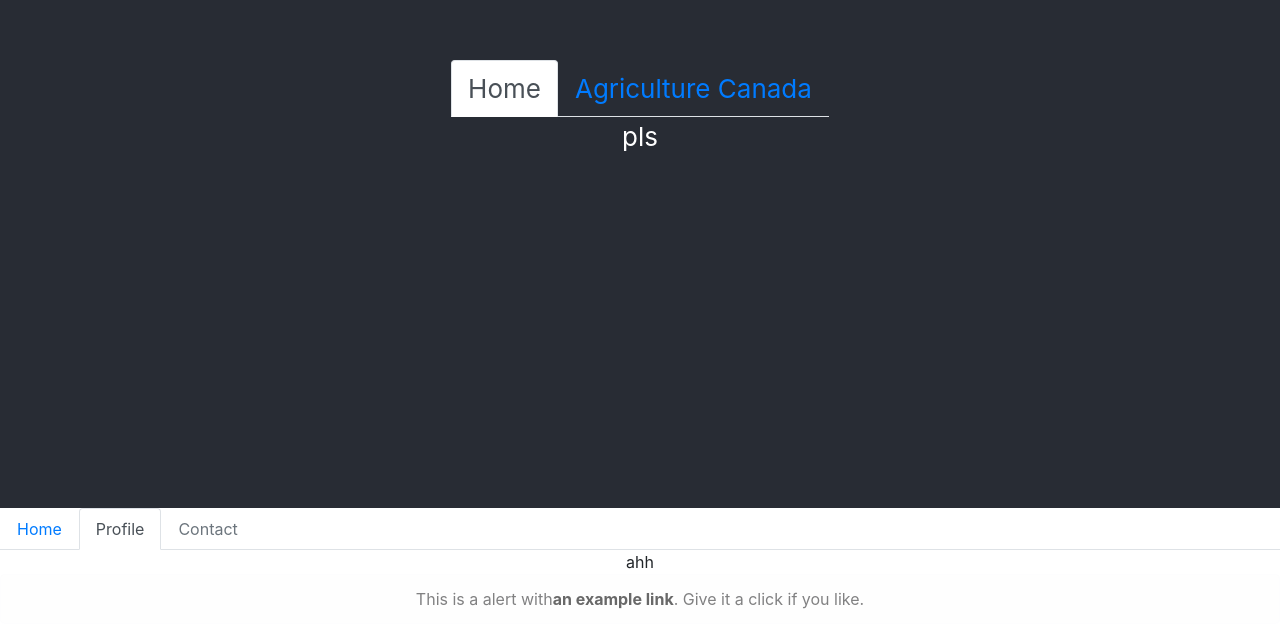
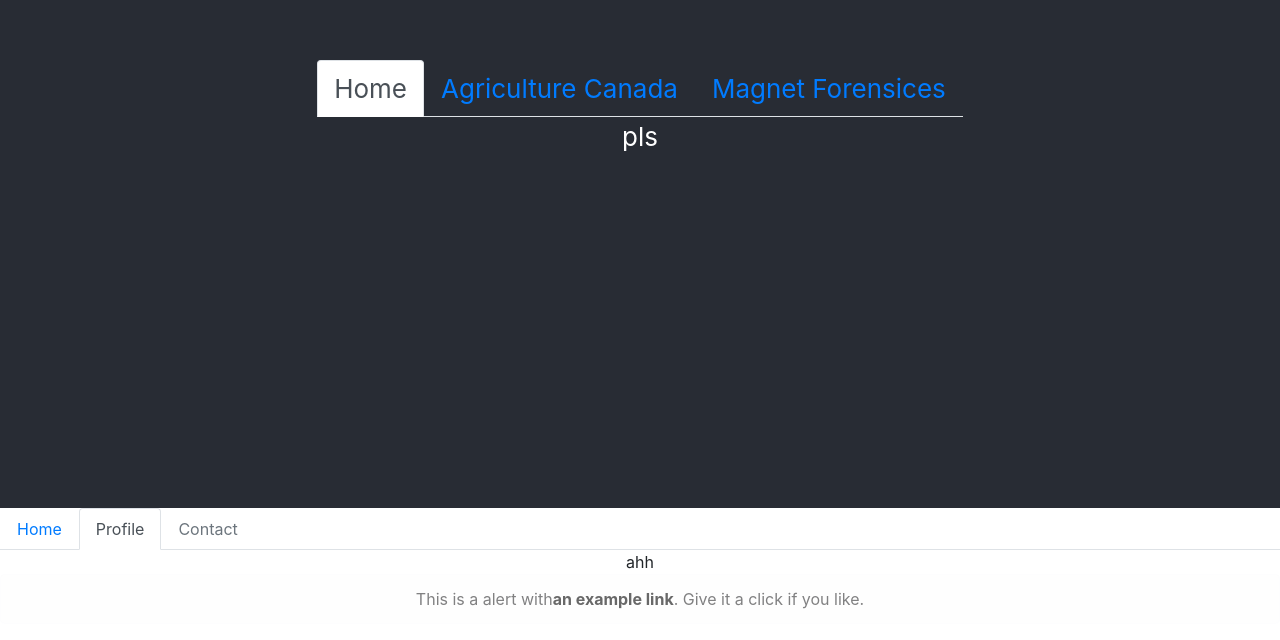
Before and after one commit to ChristianCornelis/PersonalSite, a React (Create React App) app in the folder personal-site/: page / in a window 1280 px wide. Shown: the part 1092-1732 px from the top of the page. Built offline with nearby package versions, Linux system fonts and the light colour scheme.

Commit message:
Removing node modules

```diff
--- a/personal-site/package.json
+++ b/personal-site/package.json
@@ -6,7 +6,8 @@
     "react": "^16.8.6",
     "react-bootstrap": "^1.0.0-beta.8",
     "react-dom": "^16.8.6",
-    "react-scripts": "3.0.1"
+    "react-scripts": "3.0.1",
+    "typescript": "^3.4.5"
   },
   "scripts": {
     "start": "react-scripts start",
--- a/personal-site/src/Components/Body.jsx
+++ b/personal-site/src/Components/Body.jsx
@@ -4,4 +4,6 @@ export default class Body extends React.Component {
     render() {
         return <div>pls</div>
     }
+
+
 }
--- a/personal-site/src/Components/Header.jsx
+++ b/personal-site/src/Components/Header.jsx
@@ -1,6 +1,7 @@
 import React from 'react';
 import { Tabs, Tab }  from 'react-bootstrap';
 import Body from './Body';
+import { introduction } from '../Content/AAFC/Introduction';
 /**
  * Header component
  */
@@ -10,7 +11,8 @@ export default class Header extends  React.Component {
         <header className="App-header">
             <Tabs defaultActiveKey="home" id="test">
                 <Tab eventKey="home" title="Home"><Body /></Tab>
-                <Tab eventKey="agCanada" title="Agriculture Canada"><Body /></Tab>
+                <Tab eventKey="agCanada" title="Agriculture Canada"><div>{introduction}</div></Tab>
+                <Tab eventKey="magnet" title="Magnet Forensices"></Tab>
             </Tabs>
         </header>);
     }
```
Also changed, not shown: 2 other files (tests, documents, lock files or other folders).
